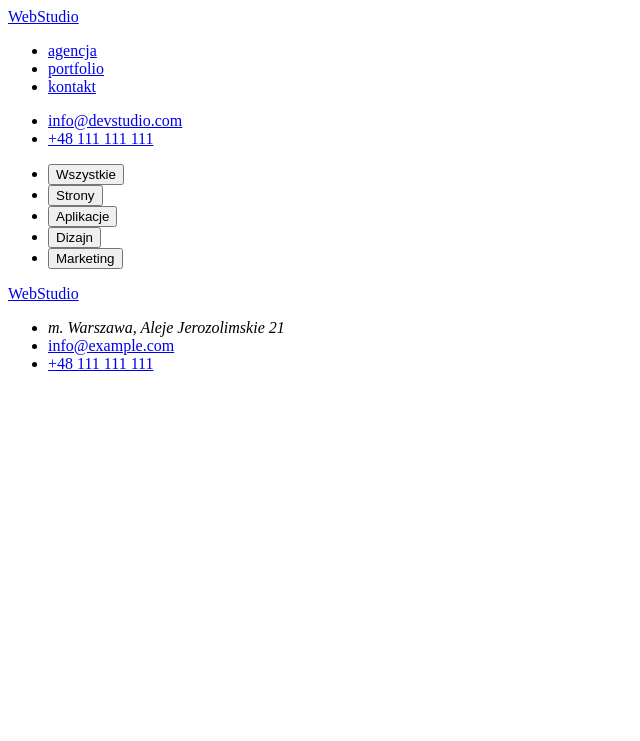
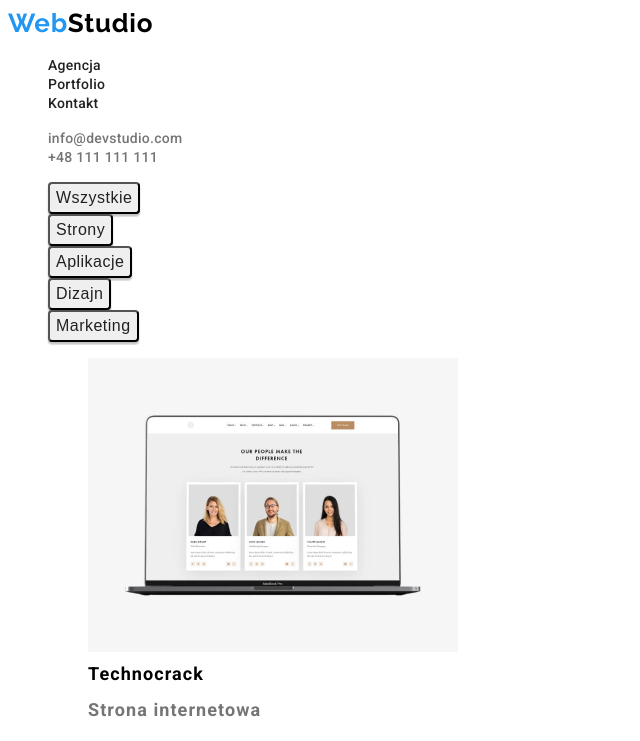
Before and after one commit to Tomas005/goit-markup-hw-02, a plain HTML site: page portfolio.html in a window 1280 px wide. Shown: the top 741 px of the page, without its empty margins (0-640 px from the left). Drawn offline with Linux system fonts and the light colour scheme.

Commit message:
final changes

```diff
--- a/portfolio.html
+++ b/portfolio.html
@@ -16,50 +16,180 @@
   </head>
   <body>
     <header>
-      <a href="./studio.html"><span>Web</span>Studio</a>
-
+      <a class="webstudio" href="./studio.html">Web<span>Studio</span></a>
+      <!-- nav -->
       <nav>
-        <ul>
+        <ul class="list">
           <li>
-            <a href="https://tomas005.github.io/goit-markup-hw-01/agencja"
-              >agencja</a
+            <a
+              class="nav"
+              href="https://tomas005.github.io/goit-markup-hw-01/agencja"
+              >Agencja</a
             >
           </li>
           <li>
-            <a href="./portfolio.html">portfolio</a>
+            <a class="nav" href="./portfolio.html">Portfolio</a>
           </li>
           <li>
-            <a href="https://tomas005.github.io/goit-markup-hw-01/kontakt"
-              >kontakt</a
+            <a
+              class="nav"
+              href="https://tomas005.github.io/goit-markup-hw-01/kontakt"
+              >Kontakt</a
             >
           </li>
         </ul>
       </nav>
-      <ul>
-        <li><a href="mailto:info@devstudio.com">info@devstudio.com</a></li>
-        <li><a href="tel:+48111111111">+48 111 111 111</a></li>
-      </ul>
+      <!-- info -->
+      <div>
+        <ul class="list">
+          <li>
+            <a class="info" href="mailto:info@devstudio.com"
+              >info@devstudio.com</a
+            >
+          </li>
+          <li><a class="info" href="tel:+48111111111">+48 111 111 111</a></li>
+        </ul>
+      </div>
     </header>
+    <!-- Main section -->
+    <main>
+      <!-- Button section -->
+      <div>
+        <ul class="list">
+          <li>
+            <button class="button" type="button">Wszystkie</button>
+          </li>
+          <li><button class="button" type="button">Strony</button></li>
+          <li><button class="button" type="button">Aplikacje</button></li>
+          <li><button class="button" type="button">Dizajn</button></li>
+          <li><button class="button" type="button">Marketing</button></li>
+        </ul>
+      </div>
 
-    <main>
+      <!-- Photos section -->
       <section>
-        <ul>
-          <li><button type="button">Wszystkie</button></li>
-          <li><button type="button">Strony</button></li>
-          <li><button type="button">Aplikacje</button></li>
-          <li><button type="button">Dizajn</button></li>
-          <li><button type="button">Marketing</button></li>
+        <ul class="list">
+          <li>
+            <figure>
+              <img
+                src="./images/images-portfolio/img.jpg"
+                alt="Zdjęcie komputera"
+              />
+              <figcaption>
+                <span class="image-title">Technocrack</span><br />
+                <span class="image-description">Strona internetowa</span>
+              </figcaption>
+            </figure>
+          </li>
+          <li>
+            <figure>
+              <img
+                src="./images/images-portfolio/img-1.jpg"
+                alt="Dwóch mężczyzn gra w koszykówkę"
+              />
+              <figcaption>
+                <span class="image-title"
+                  >Grafika New Orlean vs Golden Star</span
+                ><br />
+                <span class="image-description">Dizajn</span>
+              </figcaption>
+            </figure>
+          </li>
+          <li>
+            <figure>
+              <img
+                src="./images/images-portfolio/img-2.jpg"
+                alt="Logo restauracji Seafood"
+              />
+              <figcaption>
+                <span class="image-title">Restauracja Seafood</span><br />
+                <span class="image-description">Aplikacja</span>
+              </figcaption>
+            </figure>
+          </li>
+          <li>
+            <figure>
+              <img src="./images/images-portfolio/img-3.jpg" alt="Słuchawki" />
+              <figcaption>
+                <span class="image-title">Projekt Prime</span><br />
+                <span class="image-description">Marketing</span>
+              </figcaption>
+            </figure>
+          </li>
+          <li>
+            <figure>
+              <img
+                src="./images/images-portfolio/img-4.jpg"
+                alt="Dwa pudełka"
+              />
+              <figcaption>
+                <span class="image-title">Projekt Boxes</span><br />
+                <span class="image-description">Aplikacja</span>
+              </figcaption>
+            </figure>
+          </li>
+          <li>
+            <figure>
+              <img
+                src="./images/images-portfolio/img-5.jpg"
+                alt="Zdjęcie komputera"
+              />
+              <figcaption>
+                <span class="image-title">Inspiration has no Borders</span
+                ><br />
+                <span class="image-description">Strona internetowa</span>
+              </figcaption>
+            </figure>
+          </li>
+          <li>
+            <figure>
+              <img
+                src="./images/images-portfolio/img-6.jpg"
+                alt="Magazyn limited edition"
+              />
+              <figcaption>
+                <span class="image-title">Magazyn Limited Edition</span><br />
+                <span>Dizajn</span>
+              </figcaption>
+            </figure>
+          </li>
+          <li>
+            <figure>
+              <img
+                src="./images/images-portfolio/img-7.jpg"
+                alt="Metka labeltag"
+              />
+              <figcaption>
+                <span class="image-title">Projekt LAB</span><br />
+                <span class="image-description">Marketing</span>
+              </figcaption>
+            </figure>
+          </li>
+          <li>
+            <figure>
+              <img
+                src="./images/images-portfolio/img-8.jpg"
+                alt="Zdjęcie laptopa"
+              />
+              <figcaption>
+                <span class="image-title">Growing Business</span><br />
+                <span class="image-description">Aplikacja</span>
+              </figcaption>
+            </figure>
+          </li>
         </ul>
       </section>
     </main>
+    <!-- Footer -->
+    <footer>
+      <a class="webstudio" href="./studio.html">Web<span>Studio</span></a>
 
-    <footer>
-      <a href="webstudio.com"><span>Web</span>Studio</a>
-
-      <ul>
+      <ul class="list">
         <li><address>m. Warszawa, Aleje Jerozolimskie 21</address></li>
-        <li><a href="mailto:info@example.com">info@example.com</a></li>
-        <li><a href="tel:+48111111111">+48 111 111 111</a></li>
+        <li>
+          <a class="info" href="mailto:info@example.com">info@example.com</a>
+        </li>
+        <li><a class="info" href="tel:+48111111111">+48 111 111 111</a></li>
       </ul>
     </footer>
   </body>
--- a/style.css
+++ b/style.css
@@ -0,0 +1,71 @@
+body {
+  font-family: "Roboto", sans-serif;
+}
+.webstudio {
+  color: #2196f3;
+  text-decoration: none;
+  font-family: "Raleway", sans-serif;
+  font-weight: 700;
+  font-size: 26px;
+  line-height: 31px;
+  letter-spacing: 0.03em;
+}
+span:first-of-type {
+  color: #000000;
+}
+.list {
+  list-style-type: none;
+}
+.nav:hover {
+  color: #2196f3;
+}
+.nav {
+  font-weight: 500;
+  font-size: 14px;
+  line-height: 16px;
+  letter-spacing: 0.02em;
+  text-decoration: none;
+  color: #212121;
+}
+.info:hover {
+  color: #2196f3;
+}
+.info {
+  font-weight: 500;
+  font-size: 14px;
+  line-height: 16px;
+  letter-spacing: 0.02em;
+  text-decoration: none;
+  color: #757575;
+  cursor: pointer;
+}
+.button:hover {
+  background: #2196f3;
+  color: #ffffff;
+}
+.button {
+  font-weight: 500;
+  font-size: 16px;
+  line-height: 26px;
+  text-align: center;
+  letter-spacing: 0.03em;
+  cursor: pointer;
+  color: #212121;
+  border-radius: 4px;
+  box-shadow: 0px 3px 1px rgba(0, 0, 0, 0.1), 0px 1px 2px rgba(0, 0, 0, 0.08),
+    0px 2px 2px rgba(0, 0, 0, 0.12);
+}
+.image-title {
+  font-weight: 700;
+  font-size: 18px;
+  line-height: 36px;
+  letter-spacing: 0.06em;
+  color: #212121;
+}
+.image-description {
+  font-weight: 700;
+  font-size: 18px;
+  line-height: 36px;
+  letter-spacing: 0.06em;
+  color: #757575;
+}
```
Also changed, not shown: images/images-portfolio/img-1.jpg (renamed from images/Zadanie domowe GOIT Polska (Copy)/img-1.jpg), images/images-portfolio/img-2.jpg (renamed from images/Zadanie domowe GOIT Polska (Copy)/img-2.jpg), images/images-portfolio/img-3.jpg (renamed from images/Zadanie domowe GOIT Polska (Copy)/img-3.jpg), images/images-portfolio/img-4.jpg (renamed from images/Zadanie domowe GOIT Polska (Copy)/img-4.jpg), images/images-portfolio/img-5.jpg (renamed from images/Zadanie domowe GOIT Polska (Copy)/img-5.jpg), images/images-portfolio/img-6.jpg (renamed from images/Zadanie domowe GOIT Polska (Copy)/img-6.jpg), images/images-portfolio/img-7.jpg (renamed from images/Zadanie domowe GOIT Polska (Copy)/img-7.jpg), images/images-portfolio/img-8.jpg (renamed from images/Zadanie domowe GOIT Polska (Copy)/img-8.jpg), images/images-portfolio/img.jpg (renamed from images/Zadanie domowe GOIT Polska (Copy)/img.jpg).
